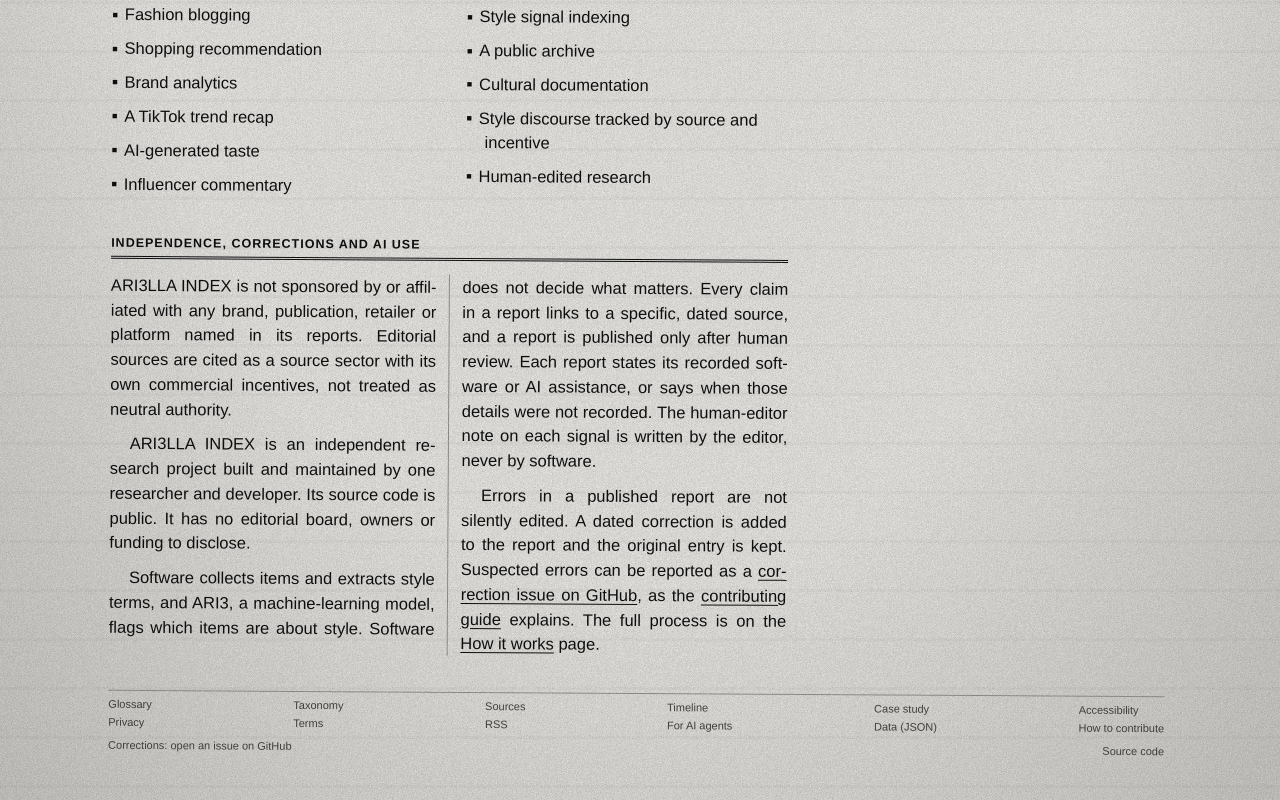
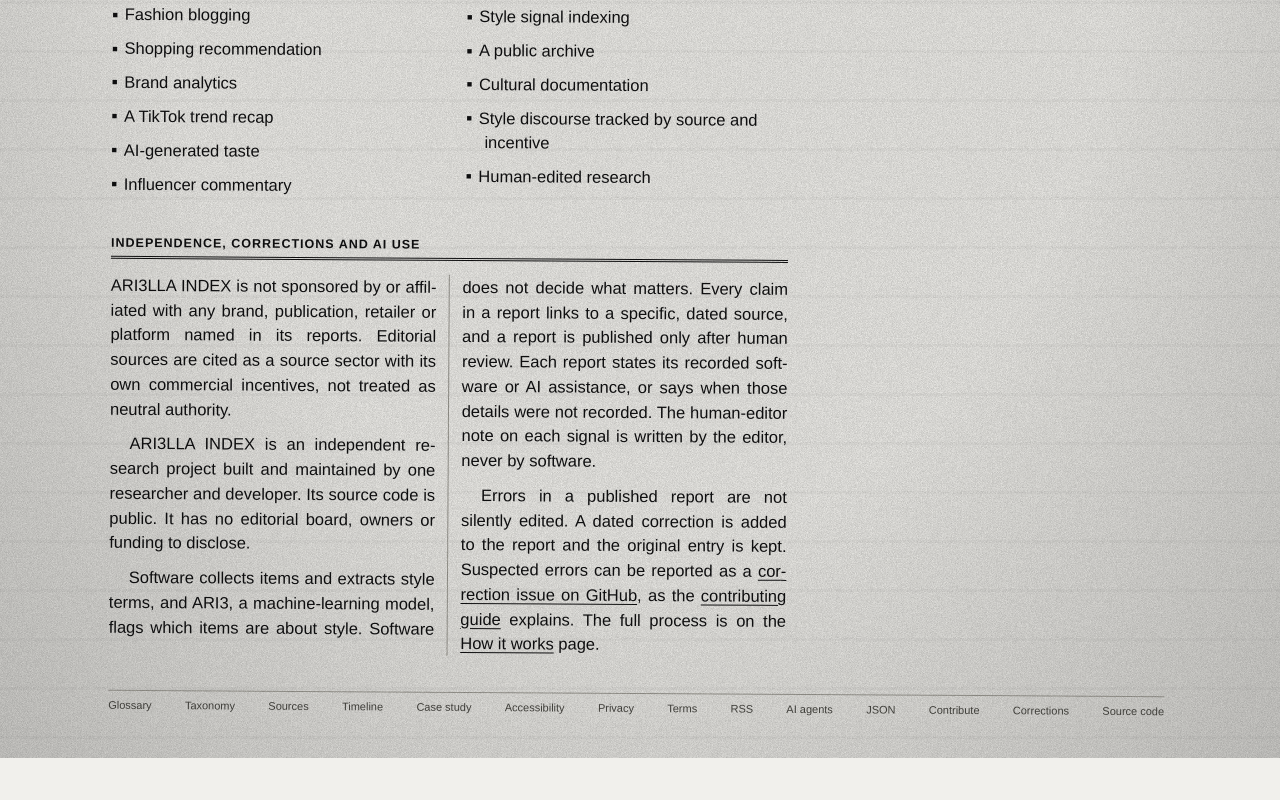
Before and after one commit to arikthehacker/fashion-trend-crawler, a Next.js app in the folder web/: page /about in a window 1280 px wide. Shown: the part 584-1384 px from the top of the page. After the commit the page ends 1342 px from the top, so only its background shows below. Built offline with nearby package versions, Linux system fonts and the light colour scheme; no server answers; a web font is replaced by a local one.

Commit message:
Footer: every item on one line across the bottom, on every screen

```diff
--- a/web/app/components/SiteFooter.tsx
+++ b/web/app/components/SiteFooter.tsx
@@ -1,7 +1,7 @@
 // Shared footer: the reference pages, legal pages and machine-readable feeds.
 
 import Link from "next/link";
-import { FOOTER_NAV, ISSUES_URL, REPO_URL } from "../../lib/nav";
+import { FOOTER_NAV } from "../../lib/nav";
 
 export default function SiteFooter() {
   return (
@@ -17,10 +17,6 @@ export default function SiteFooter() {
           )}
         </ul>
       </nav>
-      <p className="foot-line">
-        <span>Corrections: <a href={ISSUES_URL}>open an issue on GitHub</a></span>
-        <a href={REPO_URL}>Source code</a>
-      </p>
     </footer>
   );
 }
--- a/web/app/globals.css
+++ b/web/app/globals.css
@@ -312,12 +312,11 @@ figure svg { width: 100%; height: auto; display: block; }
 .princ p { font-family: var(--serif); font-size: 16.5px; line-height: 1.45; }
 
 /* ---------- footer ---------- */
-/* the footer: an even grid of links, two rows edge to edge, then one line; the same on every device */
-.foot { margin-top: 36px; border-top: 1px solid var(--rule); padding-top: 4px; font-size: clamp(7px, 1.8vw, 11px); color: var(--muted); }
-.foot ul { list-style: none; display: grid; grid-template-columns: repeat(6, max-content); justify-content: space-between; gap: 0 6px; }
+/* the footer: every link on one line, edge to edge, on every screen; the type scales to fit */
+.foot { margin-top: 36px; border-top: 1px solid var(--rule); padding-top: 4px; font-size: clamp(4px, 1.36vw, 11px); color: var(--muted); }
+.foot ul { list-style: none; display: flex; justify-content: space-between; align-items: baseline; gap: 0 0.45em; flex-wrap: nowrap; }
 .foot li { white-space: nowrap; }
-.foot a { color: var(--muted); text-decoration: none; display: inline-block; padding: 3px 0; } .foot a:hover { color: var(--ink); text-decoration: underline; }
-.foot-line { display: flex; justify-content: space-between; align-items: baseline; gap: 8px; margin-top: 2px; padding-top: 2px; line-height: 1.4; }
+.foot a { color: var(--muted); text-decoration: none; display: inline-block; padding: 4px 0; } .foot a:hover { color: var(--ink); text-decoration: underline; }
 
 @media (max-width: 860px) {
   /* Phones keep the desktop's newspaper layout, scaled down with the screen (the editor's call, 2026-11-25).
--- a/web/lib/nav.ts
+++ b/web/lib/nav.ts
@@ -22,9 +22,11 @@ export const FOOTER_NAV = [
   { href: "/privacy", label: "Privacy" },
   { href: "/terms", label: "Terms" },
   { href: "/rss.xml", label: "RSS" },
-  { href: "/llms.txt", label: "For AI agents" },
-  { href: "/data/reports/index.json", label: "Data (JSON)" },
-  { href: "https://github.com/arikthehacker/fashion-trend-crawler/blob/master/CONTRIBUTING.md", label: "How to contribute" },
+  { href: "/llms.txt", label: "AI agents" },
+  { href: "/data/reports/index.json", label: "JSON" },
+  { href: "https://github.com/arikthehacker/fashion-trend-crawler/blob/master/CONTRIBUTING.md", label: "Contribute" },
+  { href: "https://github.com/arikthehacker/fashion-trend-crawler/issues", label: "Corrections" },
+  { href: "https://github.com/arikthehacker/fashion-trend-crawler", label: "Source code" },
 ] as const;
 
 export const CONTACT_EMAIL = "ariella@duck.com";
```
